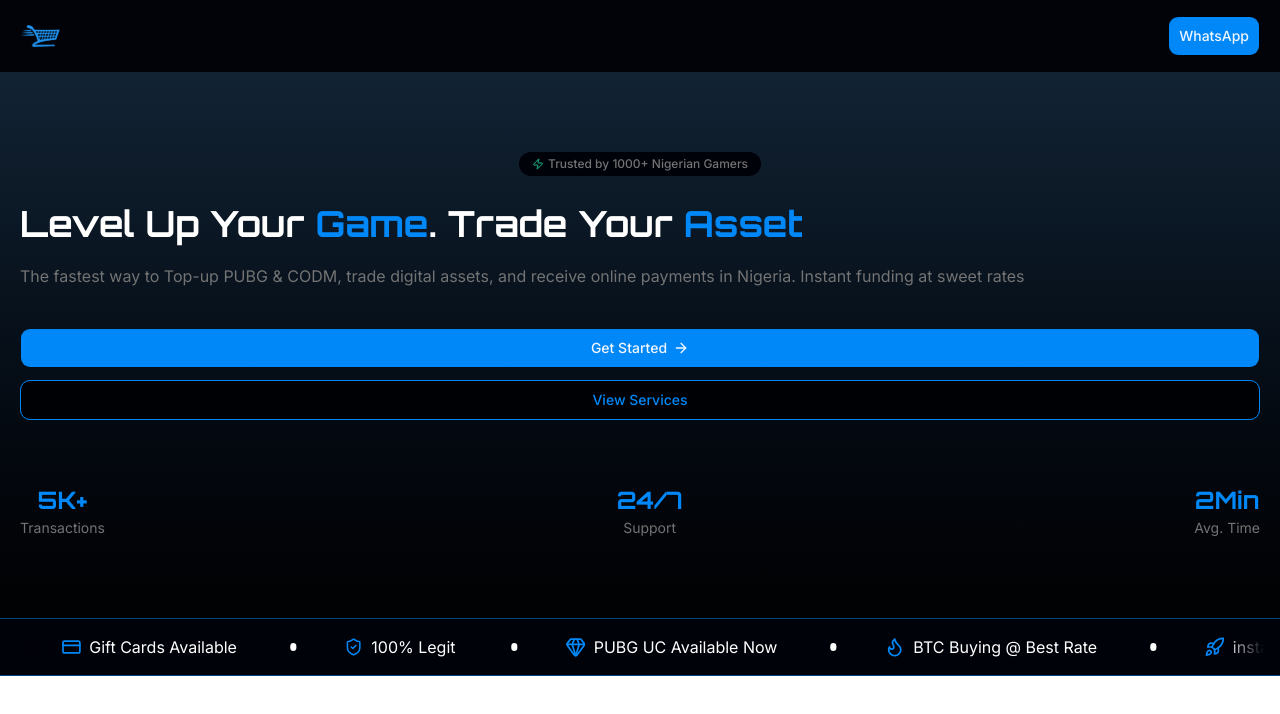
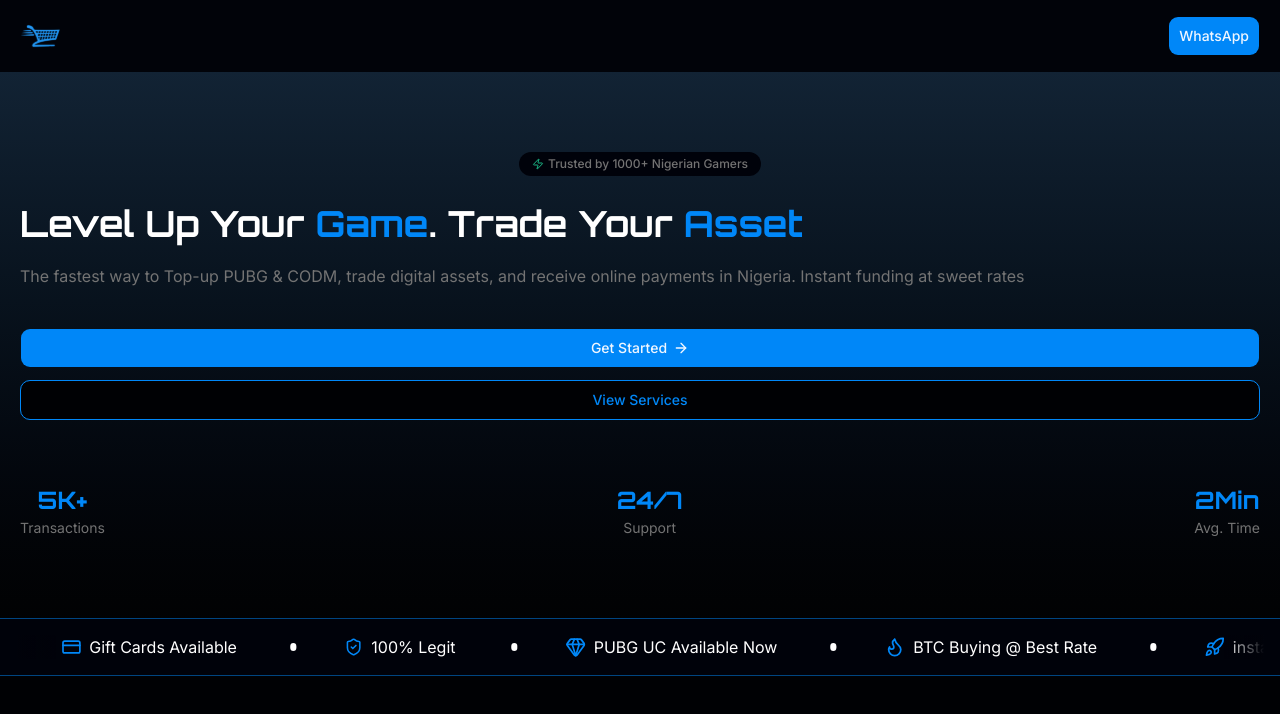
Before and after one commit to kushyzee/quantums-shop, a Next.js app: page / in a window 1280 px wide. Shown: the top 714 px of the page. Built offline with nearby package versions, Linux system fonts and the light colour scheme.

Commit message:
fix: change body background color

```diff
--- a/app/globals.css
+++ b/app/globals.css
@@ -84,7 +84,7 @@
     @apply border-border outline-ring/50;
   }
   body {
-    @apply text-foreground;
+    @apply bg-background text-foreground;
   }
 }
 
--- a/components/RatesCarousel.tsx
+++ b/components/RatesCarousel.tsx
@@ -2,7 +2,7 @@
 import { Circle } from "lucide-react";
 export default function RatesCarousel() {
   return (
-    <div className="bg-muted border-t border-b border-primary/50 overflow-hidden p-4">
+    <div className="bg-muted border-t border-b border-primary/50 overflow-hidden p-4 mb-10">
       <div className="flex relative">
         <div className="absolute left-0 top-0 z-10 bottom-0 w-10 bg-gradient-to-r from-muted to-transparent"></div>
         <div className="absolute right-0 top-0 z-10 bottom-0 w-10 bg-gradient-to-l from-muted to-transparent"></div>
```
